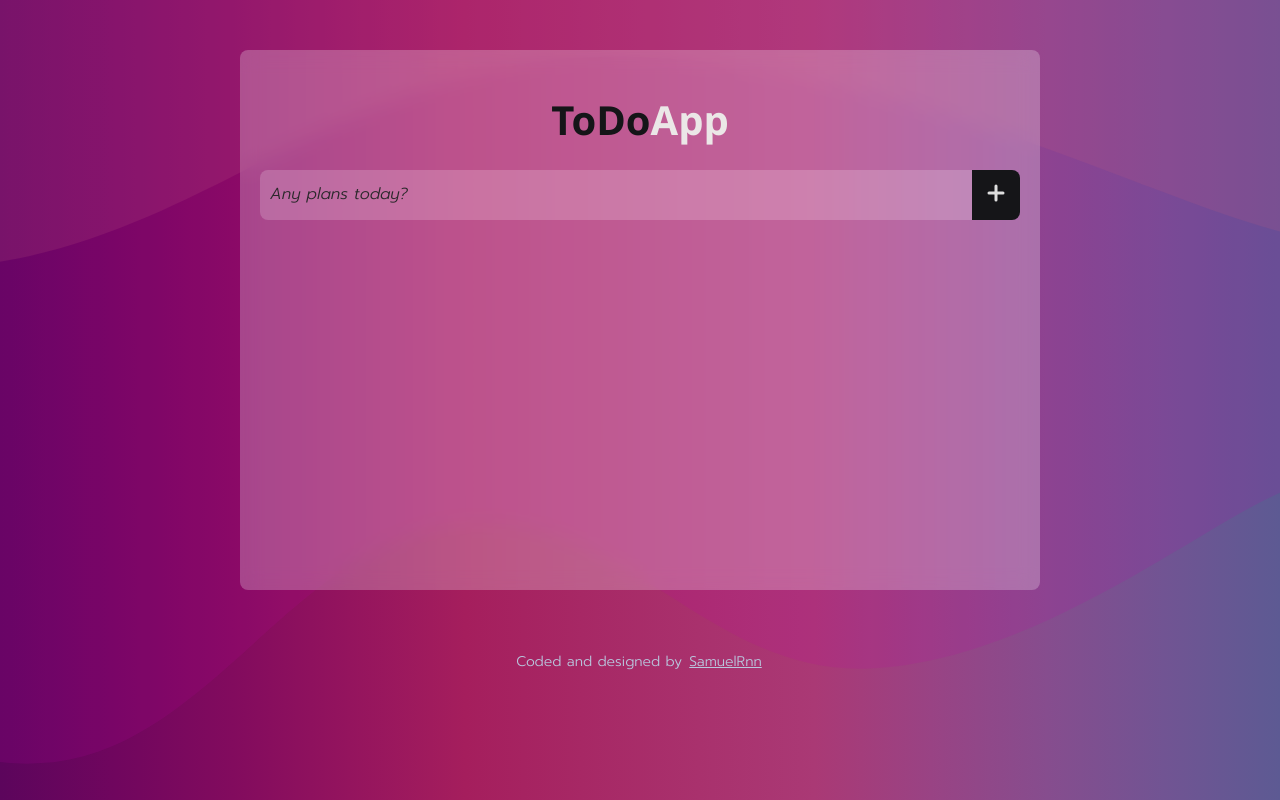
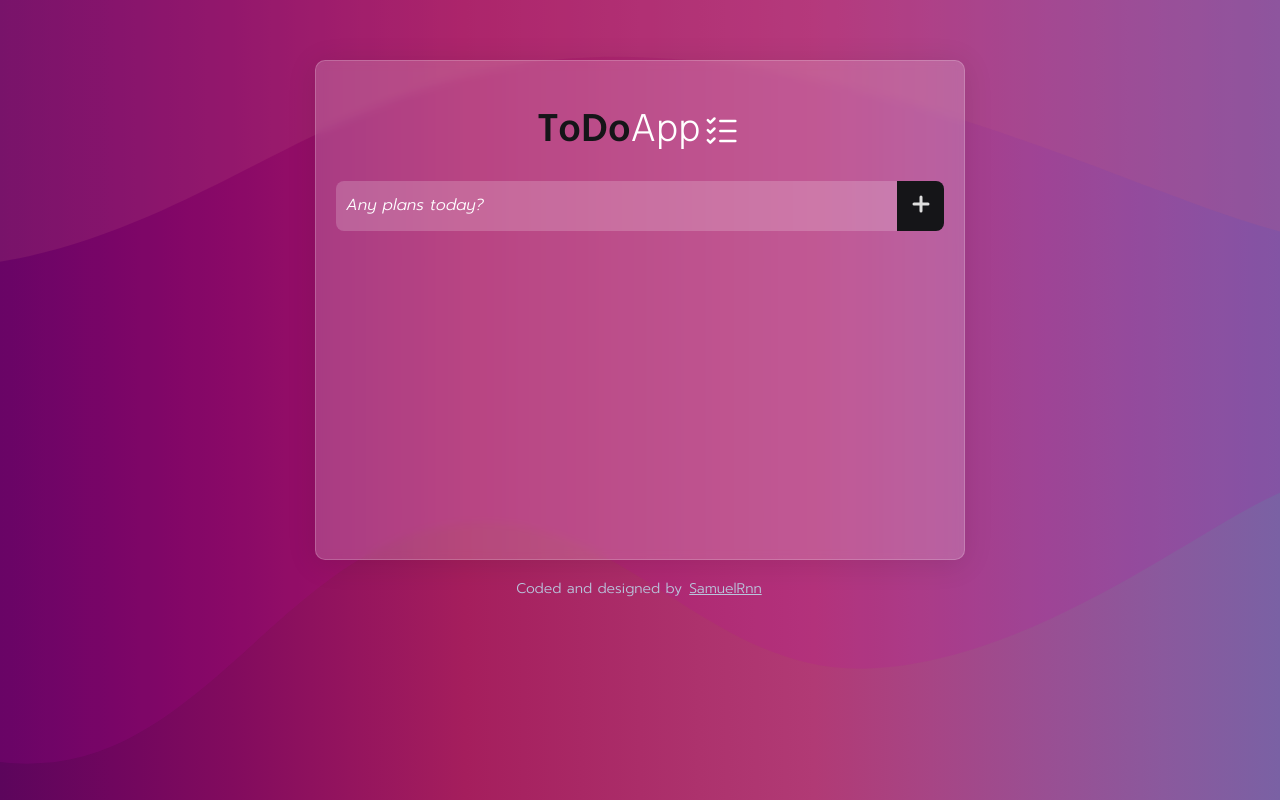
Before and after one commit to SamuelRnn/ToDoApp, a plain HTML site: page index.html in a window 1280 px wide. Drawn offline with Linux system fonts and the light colour scheme.

Commit message:
UI design

```diff
--- a/index.html
+++ b/index.html
@@ -8,6 +8,8 @@
 
     <link rel="preconnect" href="https://fonts.googleapis.com">
     <link rel="preconnect" href="https://fonts.gstatic.com" crossorigin>
+
+    <link href="https://fonts.googleapis.com/css2?family=Hind:wght@300;600&display=swap" rel="stylesheet">
     <link href="https://fonts.googleapis.com/css2?family=Prompt:ital,wght@0,300;1,300&display=swap" rel="stylesheet">
 
     <link rel="preload" href="public/styles.css" as="style">
@@ -20,8 +22,19 @@
 <body>
     <div class="background-svg"></div>
 
-    <main class="main-container">
-        <h1>ToDo<span>App</span></h1>
+    <div class="main-container">
+        <main class="glass-container">
+            <h1>ToDo<span>App</span>
+                <svg xmlns="http://www.w3.org/2000/svg" class="icon icon-tabler icon-tabler-list-check" width="40" height="40" viewBox="0 0 24 24" stroke-width="1.5" stroke="#ffffff" fill="none" stroke-linecap="round" stroke-linejoin="round">
+                    <path stroke="none" d="M0 0h24v24H0z" fill="none"/>
+                    <path d="M3.5 5.5l1.5 1.5l2.5 -2.5" />
+                    <path d="M3.5 11.5l1.5 1.5l2.5 -2.5" />
+                    <path d="M3.5 17.5l1.5 1.5l2.5 -2.5" />
+                    <line x1="11" y1="6" x2="20" y2="6" />
+                    <line x1="11" y1="12" x2="20" y2="12" />
+                    <line x1="11" y1="18" x2="20" y2="18" />
+                </svg>
+            </h1>
             <div class="app-container">
                 <div class="input-container">
                     <input type="text" id="toDoInput" placeholder='Any plans today?'>
@@ -40,6 +53,7 @@
             <p>Coded and designed by <a target="_blank" href="https://github.com/SamuelRnn">SamuelRnn</a>
             </p>
         </footer>
+    </div>
 
     <script src="public/app.js" type="module"></script>
 </body>
```
Also changed, not shown: public/styles.css, 1 other file. Lines whose indentation alone changed are shown as unchanged.
